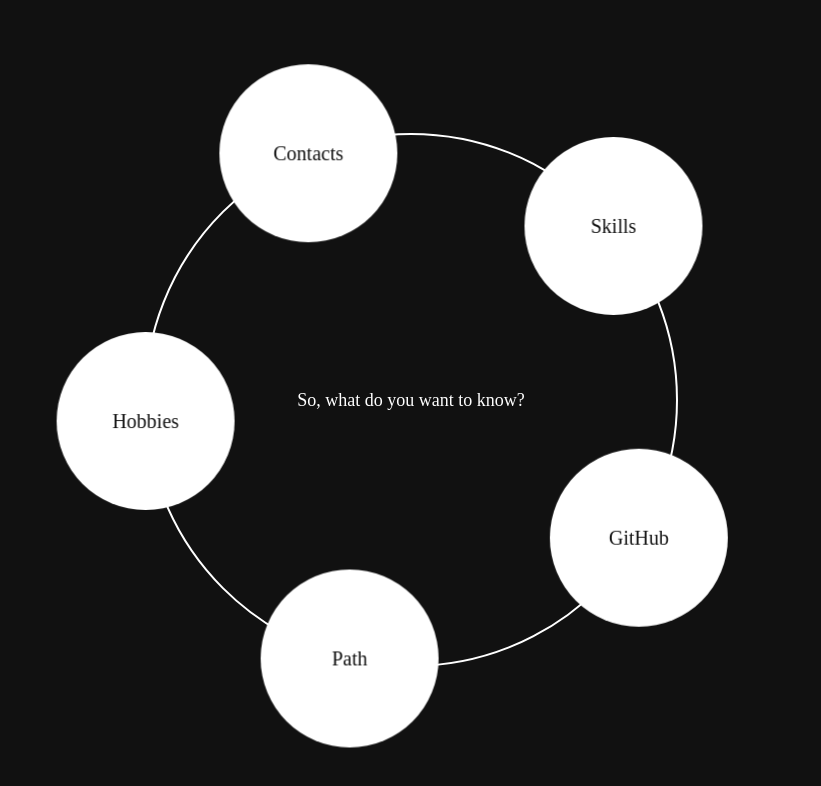
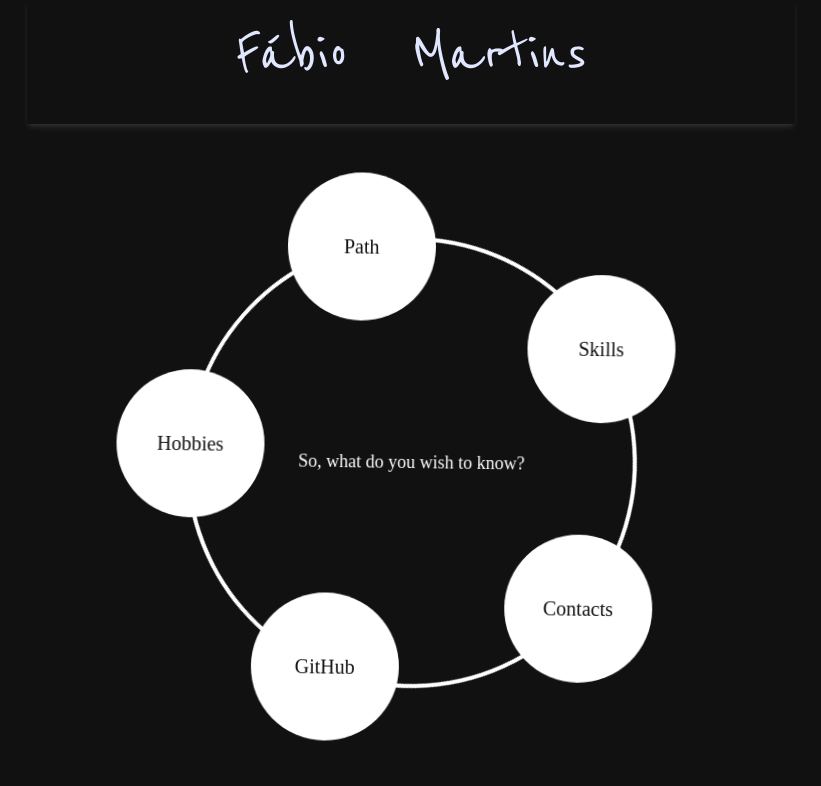
Before and after one commit to fMart8421/My-Website, a React (Create React App) app in the folder my-website/: page /home in a window 1280 px wide. Shown: the top 786 px of the page, without its empty margins (229-1050 px from the left). Built offline with nearby package versions, Linux system fonts and the light colour scheme; a web font is replaced by a local one.

Commit message:
refactored home

```diff
--- a/my-website/src/App.js
+++ b/my-website/src/App.js
@@ -35,7 +35,7 @@ function App() {
 
   return (
     <Provider store={store}>
-      {hideHeader && <Header title={location.pathname}></Header>}
+      {!hideHeader && <Header title={location.pathname}></Header>}
       <Routes className="">
         <Route exact path="/" element={<Welcome></Welcome>} />
         <Route exact path="/home" element={<Home></Home>} />
--- a/my-website/src/components/RoundedTopic/index.js
+++ b/my-website/src/components/RoundedTopic/index.js
@@ -1,18 +1,45 @@
-import React from 'react'
+import React, { useRef, useState, useEffect } from 'react'
 import { useNavigate } from 'react-router-dom'
+import { sleep } from '../../utilities/functions/utilityFunctions'
 
 const RoundedTopic = (props) => {
-    const className = "text-xl font-medium bg-white aspect-square text-dark-primary flex items-center justify-center h-1/3 hover:scale-110 transition-all ease-linear " + props.className
-    const path = `/${props.title.toLowerCase()}`;
+    const [style, setStyle] = useState({})
+    const className = "text-xl font-medium bg-white aspect-square text-dark-primary flex items-center justify-center h-1/3 hover:scale-110 transition-all ease-out duration-500 " + props.className
     const navigate = useNavigate();
+    const roundedTopicRef = useRef(null);
+
+    useEffect(() => {
+        setStyle({
+            left: "50%",
+            top: "50%",
+            animationDelay:"1s"
+        })
+        const changePosition = async () => {
+            await sleep(1000);
+            setStyle({
+                left: props.position[0] + "px",
+                top: props.position[1] + "px",
+                animationDelay:"1s"
+            })
+        }
+        changePosition();
+
+    }, [props.position])
+
     return (
+        <div
+            id={props.id}
+            ref={roundedTopicRef}
+            className={className}
+            style={style}
+            onClick={() => { navigate(props.path) }}>
             <p
-                id={props.id}
-                className={className}
-                style={props.style}
-                onClick={()=>{navigate(path)}}>
-                    {props.title}
+            className="fade-in"
+            >
+
+                {props.title}
             </p>
+        </div>
     )
 }
 
--- a/my-website/src/index.css
+++ b/my-website/src/index.css
@@ -88,6 +88,7 @@ code {
     font-family: 'Walter Turncoat';
   }
 }
+
 
 /*
 ############################################################################################################################
--- a/my-website/src/pages/Home/index.css
+++ b/my-website/src/pages/Home/index.css
@@ -3,12 +3,10 @@
 }
 
 .rotation{
-    transform-origin:left top;
     animation: orbit var(--rotation-duration) linear infinite;
 }
 
 .rotation-reverse{
-    transform-origin:left top;
     animation: orbit var(--rotation-duration) linear reverse infinite;
 }
 
--- a/my-website/src/pages/Home/index.js
+++ b/my-website/src/pages/Home/index.js
@@ -1,88 +1,71 @@
-import React, { useState, useEffect } from 'react'
-import store from '../../redux/store/store';
-import RoundedTopic from '../../components/RoundedTopic';
+import React, { useState, useEffect, useRef } from 'react'
+import RoundedTopic from '../../components/RoundedTopic'
 
-import './index.css';
+import { topics } from './topics'
+import './index.css'
+import { getPosition, sleep } from '../../utilities/functions/utilityFunctions'
 
+const topicsNumber = topics.length
 const Home = () => {
-  const [headerHeight, setHeaderHeight] = useState(store.getState().headerHeight);
-  const [height, setHeight] = useState(window.innerHeight - headerHeight);
-  const [radius, setRadius] = useState(height / 3); //radius of the circumference
-  const [center, setCenter] = useState([window.innerWidth / 2, height / 2 + store.getState().headerHeight]); // [x, y]
-  const [rotationCenter, setRotationCenter] = useState([radius, radius])
-  const [roundedTopics, setRoundedTopics] = useState([]);
-  const [hover, setHover] = useState(false);
-  const topics = ["Skills", "Contacts", "Hobbies", "Path", "GitHub"];
-  const [unrenderImage, setUnrenderImage] = useState(false);
-
+  const [roundedTopics, setRoundedTopics] = useState([])
+  const circumferenceRef = useRef(null);
+  const centerTextRef = useRef(null);
 
   useEffect(() => {
-    getPositions();
-    setRadius(Math.round(height / 3));
-  }, [])
+    const radius = circumferenceRef.current.clientHeight / 2;
+    const _topics = topics.map((topic, index) => {
+      const position = getPosition(index, radius, topicsNumber);
+      return (
+        <RoundedTopic
+          key={topic.id}
+          title={topic.name}
+          path={topic.path}
+          className="absolute rounded-full rotation-reverse -translate-x-1/2 -translate-y-1/2 origin-top-left cursor-pointer"
+          circumferenceCenter={[radius,radius]}
+          position={position}
+        />
+      )
+    });
+    const addDelayedClassname= async()=>{
+      await sleep(1000);
+      centerTextRef.current.classList.add("opacity-100");
+      circumferenceRef.current.classList.remove("border-transparent")
+      circumferenceRef.current.classList.add("rotation", "border-white")
+    }
+    setRoundedTopics(_topics);
+    addDelayedClassname();
+  }, [circumferenceRef.current])
 
-  const getPositions = () => {
-    if (!hover) {
-      const _positions = [];
-      for (let i = 0; i < topics.length; i++) {
-        _positions.push([-Math.cos((3) * Math.PI / 2 + 2 * i * Math.PI / 5) * radius + rotationCenter[0], Math.sin((3) * Math.PI / 2 + 2 * i * Math.PI / 5) * radius + rotationCenter[1]]);
-      }
-      return _positions;
+  const stopRotationHandler = () => {
+    circumferenceRef.current.style.animationPlayState = "paused";
+    for (const child of circumferenceRef.current.children) {
+      child.style.animationPlayState = "paused";
+
+    }
+  }
+  const startRotationHandler = () => {
+    circumferenceRef.current.style.animationPlayState = "running";
+    for (const child of circumferenceRef.current.children) {
+      child.style.animationPlayState = "running";
     }
   }
 
-  const stopRotation = () => {
-    document.getElementById("center_of_rotation").style.animationPlayState = "paused";
-    for (const topic of topics) {
-      document.getElementById(topic).style.animationPlayState = "paused";
-    }
-  }
-
-  const startRotation = () => {
-    document.getElementById("center_of_rotation").style.animationPlayState = "running";
-    for (const topic of topics) {
-      document.getElementById(topic).style.animationPlayState = "running";
-    }
-  }
-
-  useEffect(() => {
-    const _roundedTopics = [];
-    const positions = getPositions();
-    for (let i = 0; i < topics.length; i++) {
-      if (positions[i]) {
-        _roundedTopics.push(
-          <RoundedTopic
-            id={topics[i]}
-            onMouseEnter={() => { setHover(true) }}
-            onMouseLeave={() => { setHover(false) }}
-            className={`absolute rounded-full ease-linear rotation-reverse -translate-x-1/2 -translate-y-1/2`}
-            title={topics[i]}
-            style={{ left: `${positions[i][0]}px`, top: `${positions[i][1]}px` }}>
-          </RoundedTopic>
-        )
-      }
-    }
-    setRoundedTopics(_roundedTopics);
-  }, []);
-
   return (
-    <div className="">
+    <div className="flex-grow flex-shrink basis-0 flex justify-center items-center">
       <div
-        className={`absolute flex justify-center items-center rounded-full aspect-square border-2 border-white left-1/2 -translate-x-1/2 -translate-y-1/2`}
-        style={{ height: `${2 * radius}px`, top: `${center[1]}px` }}
-      >
-        <p className="text-lg">So, what do you want to know?</p>
-
-      </div>
-      <div
-        onMouseEnter={stopRotation}
-        onMouseLeave={startRotation}
-        id="center_of_rotation"
-        className="rotation fixed -translate-x-1/2 -translate-y-1/2 left-1/2 flex w-min aspect-square"
-        style={{ height: `${2 * radius}px`, top: `${center[1]}px` }}>
+        onMouseEnter={stopRotationHandler}
+        onMouseLeave={startRotationHandler}
+        ref={circumferenceRef}
+        className="relative h-2/3 aspect-square border-transparent border-4 rounded-full flex items-center justify-center origin-center transition-colors duration-500">
+        <p
+        ref={centerTextRef}
+        className="text-lg rotation-reverse opacity-0 transition-opacity duration-700"
+        style={{animationDelay:"1s"}}
+        >
+          So, what do you wish to know?
+          </p>
         {roundedTopics}
       </div>
-
     </div>
   )
 }
--- /dev/null
+++ b/my-website/src/pages/Home/topics.js
@@ -0,0 +1,27 @@
+export const topics = [
+    {
+      id:1,
+      name:"Contacts",
+      path:"/contacts"
+    },
+    {
+      id:2,
+      name:"GitHub",
+      path:"/github"
+    },
+    {
+      id:3,
+      name:"Hobbies",
+      path:"/hobbies"
+    },
+    {
+      id:4,
+      name:"Path",
+      path:"/path"
+    },
+    {
+      id:5,
+      name:"Skills",
+      path:"/skills"
+    },
+  ]
--- a/my-website/src/utilities/functions/utilityFunctions.js
+++ b/my-website/src/utilities/functions/utilityFunctions.js
@@ -39,5 +39,9 @@ const getProjects = (_project, id) => {
 
 }
 
+const getPosition = (_offset, _radius, _division) => {
+    return [Math.cos(_offset*2*Math.PI/_division)*_radius+_radius,Math.sin(_offset*2*Math.PI/_division)*_radius+_radius]
+  }
 
-export { openWindow, sleep, closeMenu, getProjects };
+
+export { openWindow, sleep, closeMenu, getProjects, getPosition };
```
